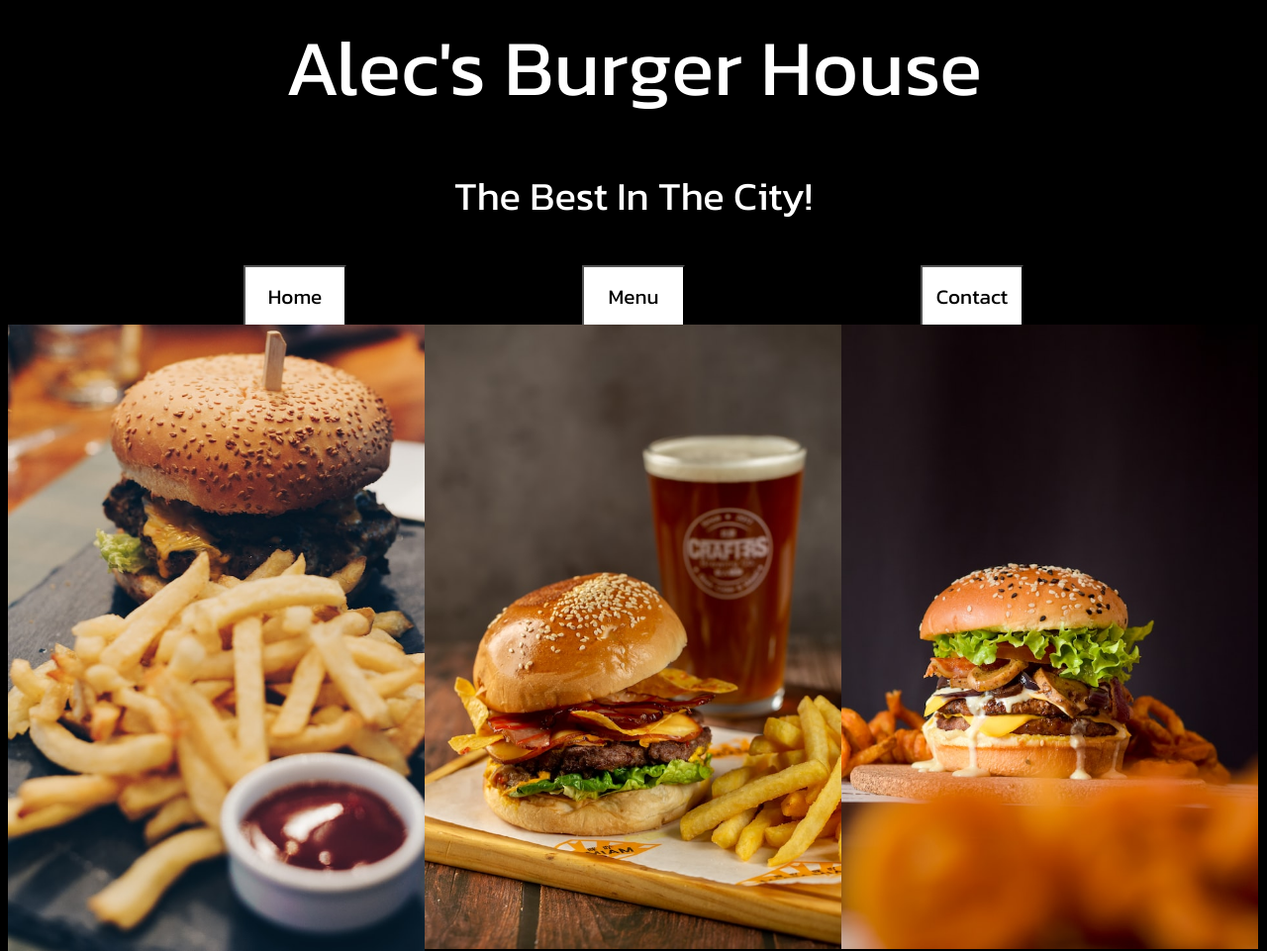
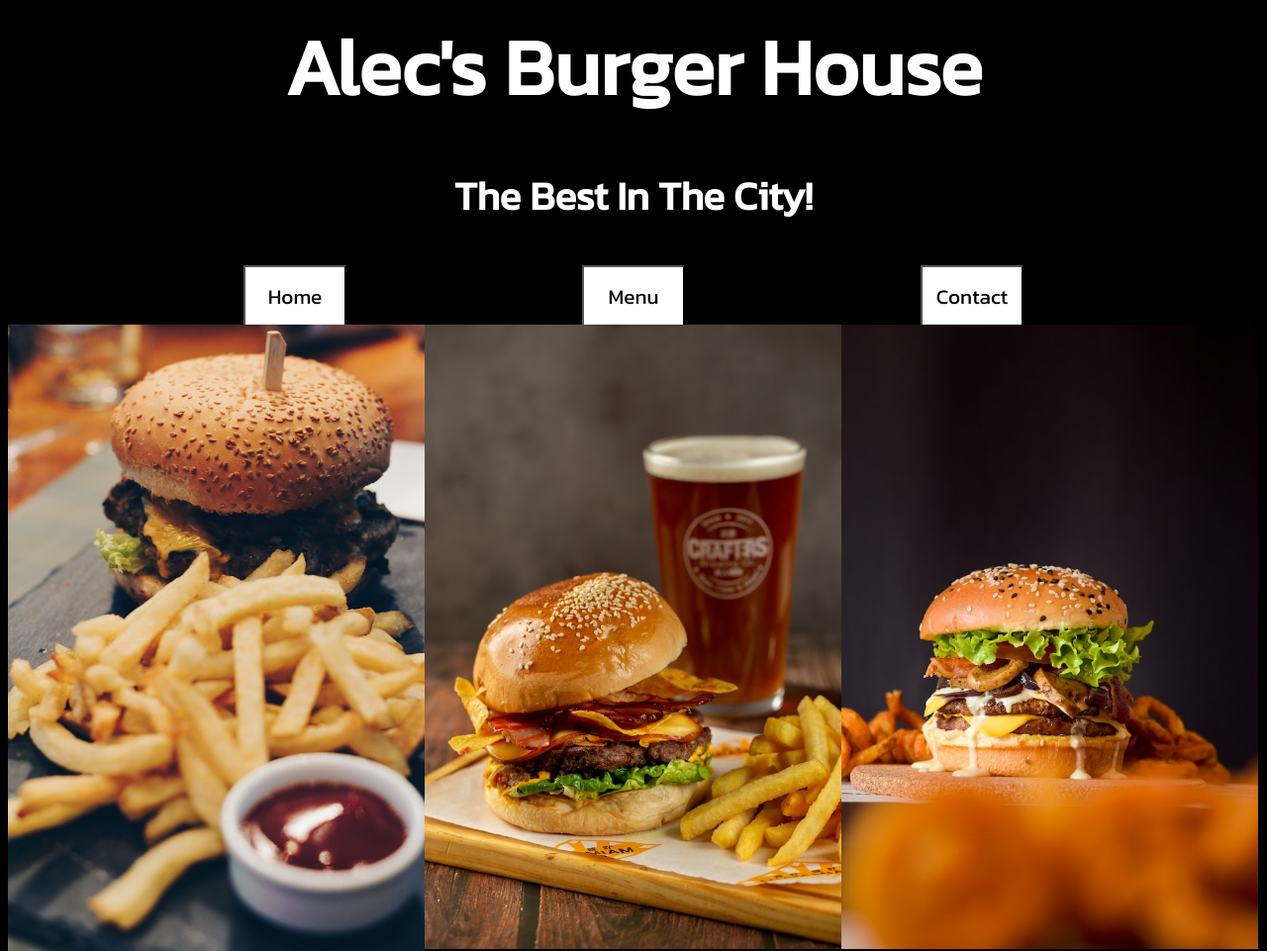
Before and after one commit to alecnissen/Restaurant-Page, a website built with webpack: page dist/index.html in a window 1280 px wide. Shown: the top 961 px of the page at 99% size. Built offline with nearby package versions, Linux system fonts and the light colour scheme.

Commit message:
applied bold fonts to header text, and removed commented out code within modules

```diff
--- a/src/index.js
+++ b/src/index.js
@@ -1,6 +1,7 @@
 import '../style.css';
 import '../burger-picture-1.jpg';
 import '../burger-picture-2.jpg';
+import '../burger-img-4.jpg';
 
 const loadPage = (() => {
 
@@ -17,7 +18,7 @@ let subheader = document.createElement('p');
 
 subheader.textContent = 'The Best In The City!';
 
-subheader.style.fontSize = '2.5rem';
+subheader.classList.add('subheader');
 
 header.textContent = "Alec's Burger House";
 
@@ -52,8 +53,8 @@ contactBtn.textContent = 'Contact';
 contactBtn.classList.add('header-btn');
 
 header.appendChild(subheader);
+
 header.appendChild(headerBtnContainer);
-
 
 contentDiv.appendChild(header);
 
@@ -88,7 +89,6 @@ let mainContent = () => {
   myImg3.style.width = '33.3%';
 
   myImg3.style.verticalAlign = 'top';
-  // myImg2.style.backgroundSize = '30%';
 
   document.body.append(myImg1);
 
@@ -105,11 +105,6 @@ let mainContent = () => {
 }
 
 let footerContent = () => {
-  // grab content div
-  // container to hold text,
-  // text with address and contact info included in footer
-  // append to div then append that #contentdiv
-  // let mainContentContainer = document.getElementById('content');
 
   let footerContainer = document.createElement('container');
 
@@ -123,17 +118,7 @@ let footerContent = () => {
 
   let footerPhoneNum = document.createElement('p');
 
-  // footerInfoDivAddress.style.backgroundColor = 'black';
-
-  // footerInfoDivAddress.style.height = '200px';
-
-  footerInfoDivAddress.textContent = 'Address: 1234 South Broad Street, Philadelphia, PA'
-
-  // footerInfoDivAddress.style.color = 'white';
-
-  // footerInfoDivAddress.style.textAlign = 'center';
-
-  // footerInfoDivAddress.style.lineBreak;
+  footerInfoDivAddress.textContent = 'Address: 1234 South Broad Street, Philadelphia, PA';
 
   footerPhoneNum.textContent = 'Phone: 666-666-666';
 
@@ -143,17 +128,7 @@ let footerContent = () => {
 
   footerContainer.style.fontSize = '2rem';
 
-
-
-  // footerContainer.append(footerPhoneNum);
-
   document.body.append(footerContainer);
-
-  // mainContentContainer.append(footerInfoDiv);
-
-  // document.body.append(mainContentContainer);
-
-
 
 }
 
--- a/style.css
+++ b/style.css
@@ -14,6 +14,7 @@ body {
     background-color: black;
     color: white;
     font-family: 'Kanit', sans-serif;
+    font-weight: bolder;
  }
 
  .header-container-styles {
@@ -35,6 +36,11 @@ body {
     font-size: 1.3rem;
  }
 
+ .subheader {
+   font-size: 2.5rem;
+   font-weight: bolder;
+ }
+
  /* .main-content-img {
    background-image: url('../burger-picture-1.jpg');
  } */
```
Also changed, not shown: dist/df95edc696d389b34f1a.jpg (added), dist/main.js.
